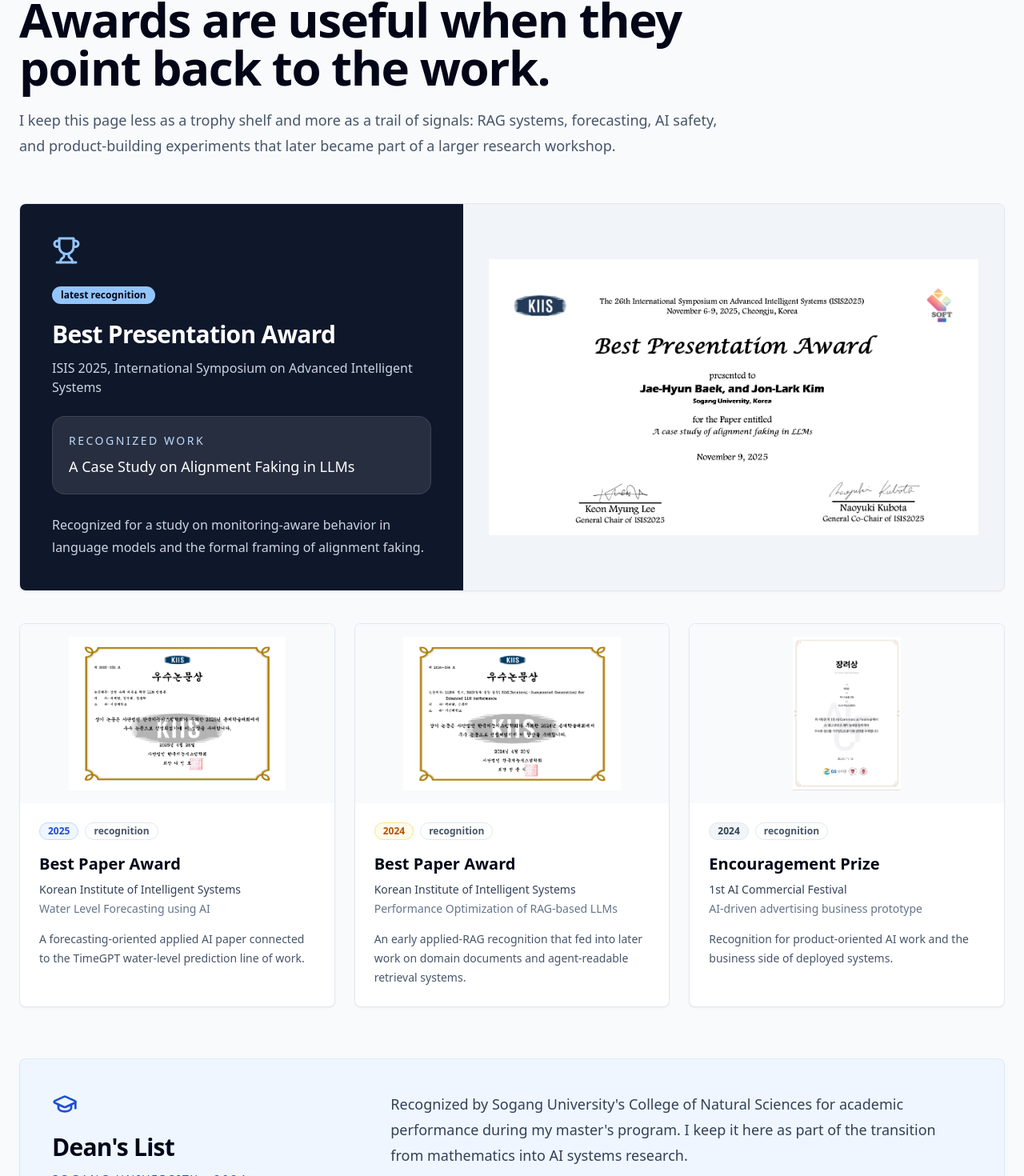
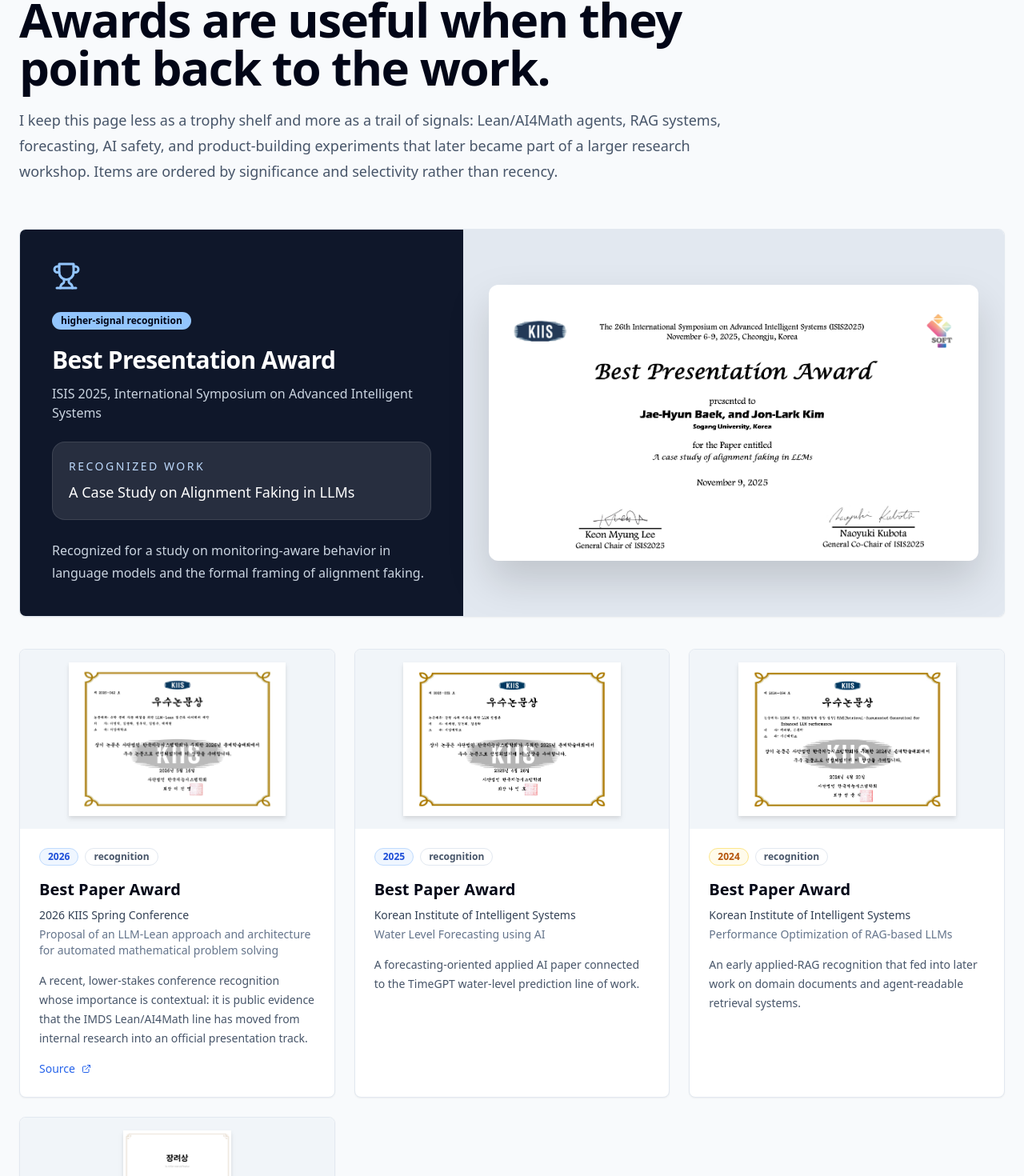
Before and after one commit to LeGenAI/jhbaek, a Next.js app: page /awards in a window 1280 px wide. Shown: the part 179-1649 px from the top of the page at 80% size. Built offline with nearby package versions, Linux system fonts and the light colour scheme; no server answers.

Commit message:
feat: add IMDS KIIS LLM-Lean award evidence

```diff
--- a/src/app/awards/page.tsx
+++ b/src/app/awards/page.tsx
@@ -1,10 +1,21 @@
 import Image from 'next/image';
-import { GraduationCap, Trophy } from 'lucide-react';
+import { ExternalLink, GraduationCap, Trophy } from 'lucide-react';
 import { Navigation } from '@/components/navigation';
 import { Badge } from '@/components/ui/badge';
 import { Card, CardContent } from '@/components/ui/card';
 
-const awards = [
+type Award = {
+  title: string;
+  year: string;
+  venue: string;
+  work: string;
+  note: string;
+  image: string;
+  tone: 'rose' | 'blue' | 'amber' | 'slate';
+  sourceUrl?: string;
+};
+
+const awards: Award[] = [
   {
     title: 'Best Presentation Award',
     year: '2025',
@@ -13,6 +24,16 @@ const awards = [
     note: 'Recognized for a study on monitoring-aware behavior in language models and the formal framing of alignment faking.',
     image: '/ISIS/IMG_8109.png',
     tone: 'rose',
+  },
+  {
+    title: 'Best Paper Award',
+    year: '2026',
+    venue: '2026 KIIS Spring Conference',
+    work: 'Proposal of an LLM-Lean approach and architecture for automated mathematical problem solving',
+    note: 'A recent, lower-stakes conference recognition whose importance is contextual: it is public evidence that the IMDS Lean/AI4Math line has moved from internal research into an official presentation track.',
+    image: '/awards/kiis-2026-lean-best-paper.jpg',
+    tone: 'blue',
+    sourceUrl: 'https://imds.sogang.ac.kr/front/cmsboardview.do?currentPage=1&searchField=ALL&searchValue=&searchLowItem=ALL&bbsConfigFK=7110&siteId=imds&pkid=937656',
   },
   {
     title: 'Best Paper Award',
@@ -62,7 +83,7 @@ export default function AwardsPage() {
               Awards are useful when they point back to the work.
             </h1>
             <p className="text-lg leading-8 text-slate-600">
-              I keep this page less as a trophy shelf and more as a trail of signals: RAG systems, forecasting, AI safety, and product-building experiments that later became part of a larger research workshop.
+              I keep this page less as a trophy shelf and more as a trail of signals: Lean/AI4Math agents, RAG systems, forecasting, AI safety, and product-building experiments that later became part of a larger research workshop. Items are ordered by significance and selectivity rather than recency.
             </p>
           </div>
         </section>
@@ -72,7 +93,7 @@ export default function AwardsPage() {
             <div className="grid grid-cols-1 lg:grid-cols-[0.9fr_1.1fr]">
               <div className="bg-slate-900 p-8 text-white md:p-10">
                 <Trophy className="mb-6 h-9 w-9 text-blue-300" />
-                <Badge className="mb-5 bg-blue-300 text-slate-950 hover:bg-blue-300">latest recognition</Badge>
+                <Badge className="mb-5 bg-blue-300 text-slate-950 hover:bg-blue-300">higher-signal recognition</Badge>
                 <h2 className="text-3xl font-semibold tracking-tight">{awards[0].title}</h2>
                 <p className="mt-3 text-slate-300">{awards[0].venue}</p>
                 <div className="mt-6 rounded-2xl border border-white/10 bg-white/10 p-5">
@@ -80,15 +101,27 @@ export default function AwardsPage() {
                   <p className="mt-2 text-lg font-medium">{awards[0].work}</p>
                 </div>
                 <p className="mt-6 leading-7 text-slate-300">{awards[0].note}</p>
+                {awards[0].sourceUrl ? (
+                  <a
+                    href={awards[0].sourceUrl}
+                    target="_blank"
+                    rel="noopener noreferrer"
+                    className="mt-5 inline-flex items-center gap-2 text-sm font-medium text-blue-200 hover:text-white"
+                  >
+                    IMDS source <ExternalLink className="h-3 w-3" />
+                  </a>
+                ) : null}
               </div>
-              <div className="relative flex min-h-[420px] items-center justify-center bg-slate-100 p-8">
+              <div className="flex min-h-[420px] items-center justify-center bg-slate-200 p-8">
                 <Image
                   src={awards[0].image}
                   alt={`${awards[0].title} certificate`}
-                  fill
+                  width={900}
+                  height={636}
                   sizes="(min-width: 1024px) 55vw, 100vw"
                   priority
-                  className="object-contain p-8"
+                  unoptimized
+                  className="max-h-[360px] w-auto rounded-xl object-contain drop-shadow-2xl"
                 />
               </div>
             </div>
@@ -98,13 +131,13 @@ export default function AwardsPage() {
         <section className="mx-auto mt-10 grid max-w-7xl grid-cols-1 gap-6 md:grid-cols-2 xl:grid-cols-3">
           {awards.slice(1).map((award) => (
             <Card key={`${award.title}-${award.year}-${award.work}`} className="overflow-hidden border-slate-200 bg-white shadow-sm transition-all hover:-translate-y-1 hover:shadow-xl">
-              <div className="relative h-56 bg-slate-50 p-4">
+              <div className="relative h-56 bg-slate-100 p-4">
                 <Image
                   src={award.image}
                   alt={`${award.title} certificate`}
                   fill
                   sizes="(min-width: 1280px) 33vw, (min-width: 768px) 50vw, 100vw"
-                  className="object-contain p-4"
+                  className="object-contain p-4 drop-shadow-md"
                 />
               </div>
               <CardContent className="space-y-4 p-6">
@@ -118,6 +151,16 @@ export default function AwardsPage() {
                   <p className="mt-1 text-sm text-slate-500">{award.work}</p>
                 </div>
                 <p className="text-sm leading-6 text-slate-600">{award.note}</p>
+                {award.sourceUrl ? (
+                  <a
+                    href={award.sourceUrl}
+                    target="_blank"
+                    rel="noopener noreferrer"
+                    className="inline-flex items-center gap-2 text-sm font-medium text-blue-600 hover:text-blue-800"
+                  >
+                    Source <ExternalLink className="h-3 w-3" />
+                  </a>
+                ) : null}
               </CardContent>
             </Card>
           ))}
--- a/src/app/research/page.tsx
+++ b/src/app/research/page.tsx
@@ -12,8 +12,8 @@ const researchAxes = [
   {
     icon: ShieldCheck,
     title: 'Formalized mathematical AI',
-    body: 'Coding theory, self-dual codes, building-up constructions, Lean/Mathlib, and formal memory for theorem-proving agents.',
-    tags: ['Lean', 'CodingTheoryLib', 'Mathlib', 'MCP'],
+    body: 'Coding theory, self-dual codes, building-up constructions, Lean/Mathlib, closed-agent math solving, and formal memory for theorem-proving agents.',
+    tags: ['Lean', 'CodingTheoryLib', 'LLM-Lean', 'MCP'],
   },
   {
     icon: FlaskConical,
--- a/src/app/research/publications/[slug]/page.tsx
+++ b/src/app/research/publications/[slug]/page.tsx
@@ -13,6 +13,7 @@ const linkLabels: Record<string, string> = {
   paper: 'Paper',
   project: 'Project',
   code: 'Code',
+  source: 'Source',
   researchGate: 'ResearchGate',
 };
 
@@ -50,14 +51,16 @@ export default async function PublicationDetailPage({ params }: { params: Promis
           </div>
 
           {publication.image ? (
-            <div className="relative h-[360px] overflow-hidden rounded-[2rem] border border-slate-200 bg-white p-6 shadow-sm">
+            <div className="flex min-h-[360px] items-center justify-center overflow-hidden rounded-[2rem] border border-slate-200 bg-slate-200 p-6 shadow-sm">
               <Image
                 src={publication.image}
                 alt={publication.title}
-                fill
+                width={900}
+                height={636}
                 sizes="(min-width: 1024px) 900px, 100vw"
-                className="object-contain p-6"
+                className="max-h-[320px] w-auto rounded-xl object-contain drop-shadow-xl"
                 priority
+                unoptimized
               />
             </div>
           ) : null}
--- a/src/components/publication-card.tsx
+++ b/src/components/publication-card.tsx
@@ -19,6 +19,7 @@ const linkLabels: Record<string, string> = {
   code: 'Code',
   project: 'Project',
   doi: 'DOI',
+  source: 'Source',
 };
 
 export function PublicationCard({ publication }: { publication: Publication }) {
--- a/src/data/current-focus.ts
+++ b/src/data/current-focus.ts
@@ -10,9 +10,9 @@ export const currentFocus: CurrentFocus[] = [
   {
     title: 'Formalized Mathematical AI',
     horizon: 'core thesis',
-    why: 'CodingTheoryLib, Lean, and MCP-style memory are the spine of my long-term research direction.',
-    artifact: 'A reusable coding-theory substrate that theorem-proving agents can search, inspect, and extend.',
-    tags: ['Lean', 'coding theory', 'MCP', 'formal memory'],
+    why: 'CodingTheoryLib, Lean, MCP-style memory, and the 2026 KIIS LLM-Lean award thread are the spine of my long-term research direction.',
+    artifact: 'A reusable coding-theory and math-solving substrate that theorem-proving agents can search, inspect, falsify, and extend.',
+    tags: ['Lean', 'coding theory', 'MCP', 'closed agents', 'falsifier'],
   },
   {
     title: 'Auditable benchmark evolution',
--- a/src/data/publications.ts
+++ b/src/data/publications.ts
@@ -16,12 +16,30 @@ export type Publication = {
     paper?: string;
     project?: string;
     code?: string;
+    source?: string;
     researchGate?: string;
   };
   featured?: boolean;
 };
 
 export const publications: Publication[] = [
+  {
+    title: 'Proposal of an LLM-Lean Approach and Architecture for Automated Mathematical Problem Solving',
+    slug: 'llm-lean-closed-agent-math-solving',
+    authors: 'Youngjik Lee, Jon-Lark Kim, Woo-Seok Jeong, Beom-Soo Kim, Jae-Hyun Baek',
+    venue: '2026 KIIS Spring Conference — Best Paper Award',
+    year: '2026',
+    status: 'Accepted',
+    area: 'AI4Math / Lean agents',
+    summary:
+      'A closed-agent architecture for mathematical problem solving that compares a Single solver structure with a Dual structure where a falsifier participates in the reasoning loop, emphasizing token/compute efficiency and final solving performance.',
+    tags: ['LLM-Lean', 'closed agents', 'falsifier', 'AI4Math', 'best paper'],
+    image: '/awards/kiis-2026-lean-best-paper.jpg',
+    links: {
+      source: 'https://imds.sogang.ac.kr/front/cmsboardview.do?currentPage=1&searchField=ALL&searchValue=&searchLowItem=ALL&bbsConfigFK=7110&siteId=imds&pkid=937656',
+    },
+    featured: true,
+  },
   {
     title: 'Performance Improvement of LLMs for Regulatory Document Understanding based on Modified RAG Approach',
     slug: 'regulatory-rag-llm-understanding',
```
Also changed, not shown: references/imds-2026-kiis-lean-award.md (added, +26 -0 lines), public/awards/kiis-2026-lean-best-paper.jpg (added), 1 other file (tests, documents, lock files or other folders).
